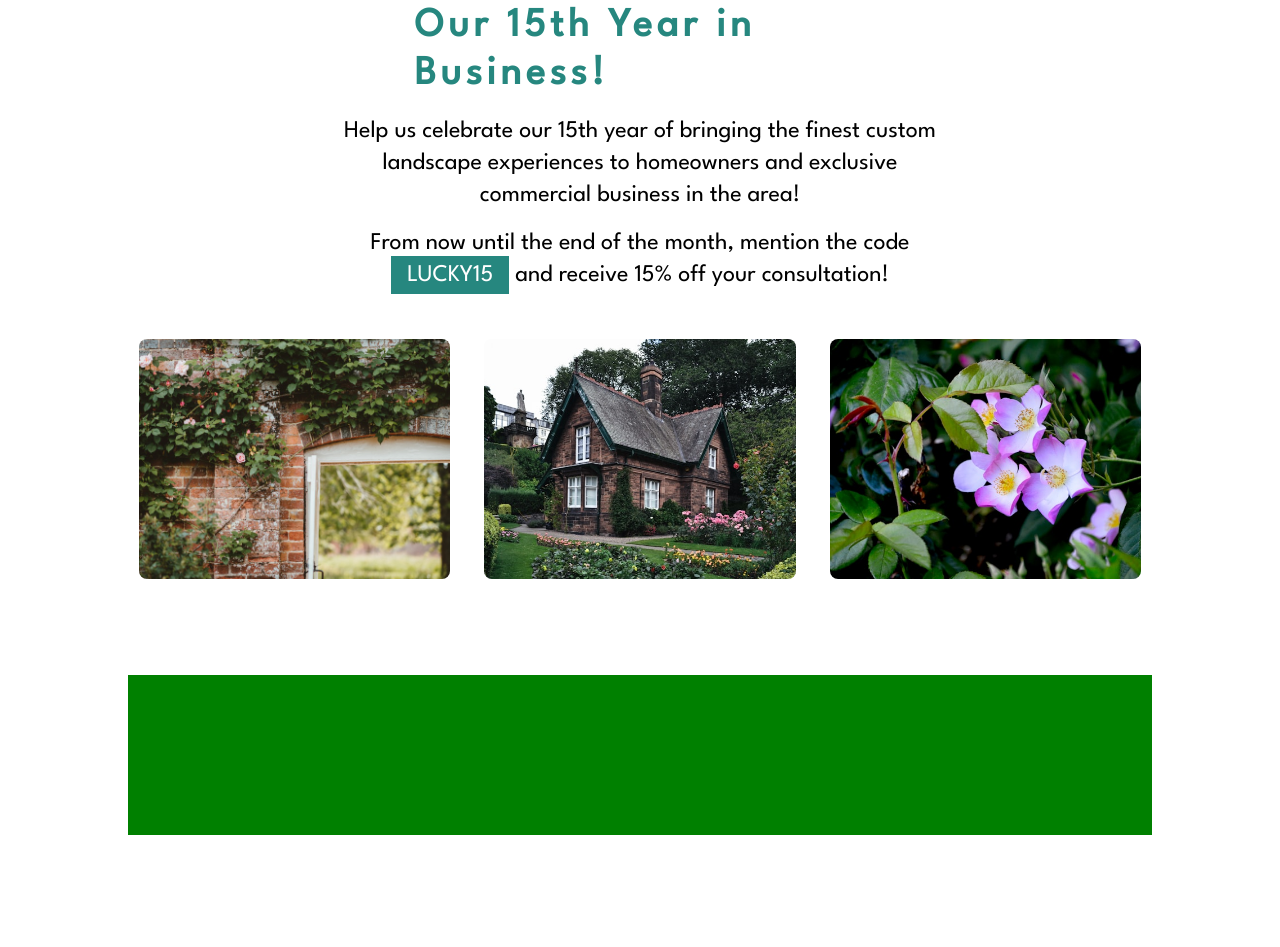
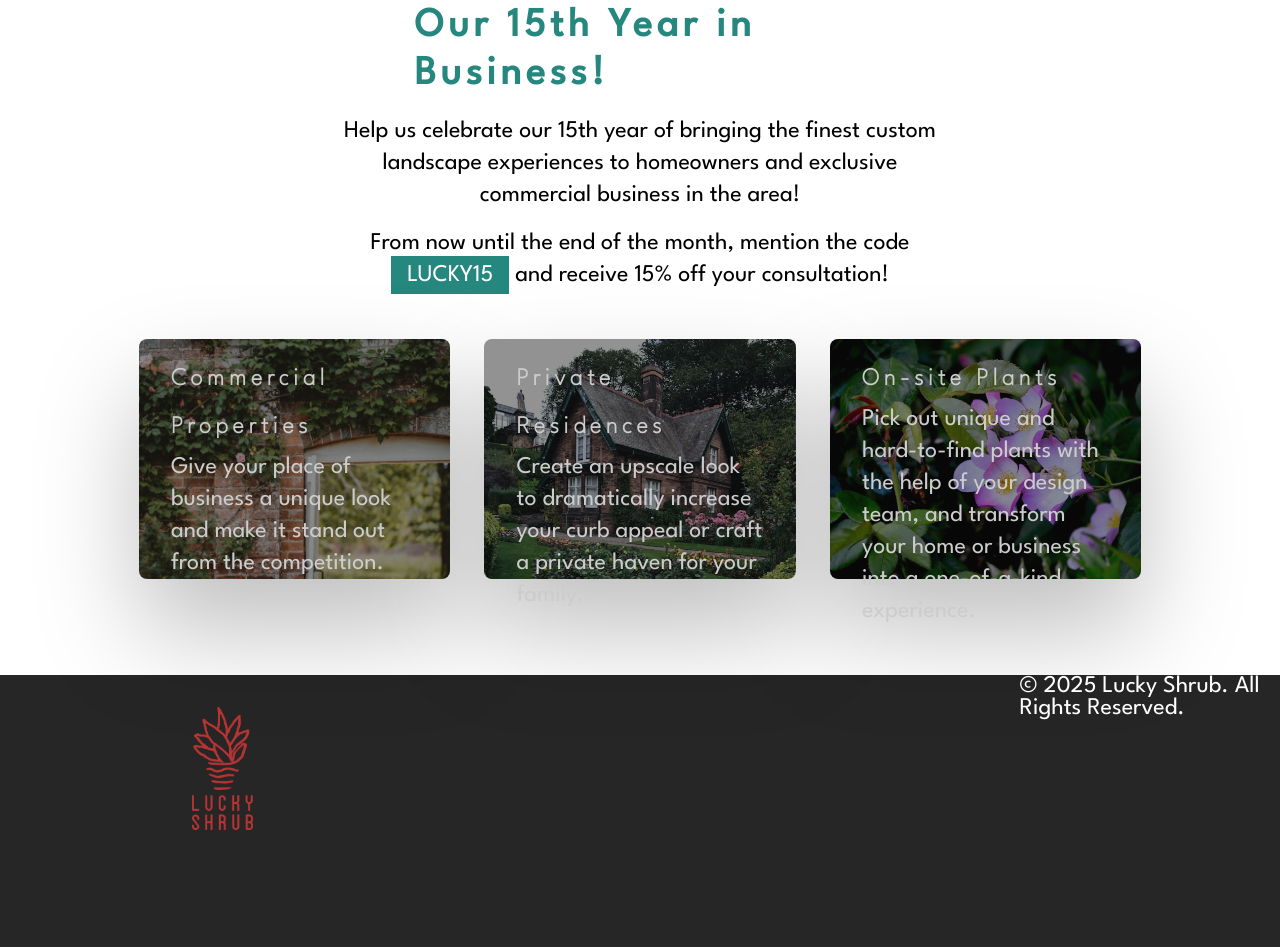
Before and after one commit to rspatz/lucky-shrub, a plain HTML site: page index.html in a window 1280 px wide. Shown: the part 914-1861 px from the top of the page. Before the commit the page ends 1749 px from the top, so only its background shows below. Drawn offline with Linux system fonts and the light colour scheme.

Commit message:
Complete info-cards, header

```diff
--- a/css/style.css
+++ b/css/style.css
@@ -8,6 +8,8 @@
   --red: #b53434;
   --green: #26877f;
   --white: #fff;
+  --black: #000;
+  --light-grey: #ccc;
 }
 
 /***** FONTS *****/
@@ -45,6 +47,13 @@ h2 {
   line-height: 3rem;
 }
 
+h3 {
+  font-family: 'LeagueSpartan-Thin';
+  font-size: 1.5rem;
+  letter-spacing: 0.3rem;
+  line-height: 3rem;
+}
+
 p {
   font-family: 'LeagueSpartan-Regular';
   font-size: 1.5rem;
@@ -70,18 +79,19 @@ p {
 
 .copy {
   width: 60%;
-  margin: 2rem 0 0 2rem;
+  margin: 2rem 0 0 4rem;
 }
 
 .copy h2 {
   color: var(--white);
+  margin-bottom: 0.5rem;
 }
 
 .copy p {
   width: 75%;
   color: var(--white);
   line-height: 2rem;
-  margin-top: 1rem;
+  margin: 1rem 0 2rem 0;
 }
 
 .copy button {
@@ -171,6 +181,7 @@ span {
   background: red;
   margin: 0 auto;
   border-radius: 0.5rem;
+  box-shadow: 0 3.2rem 6.4rem rgba(0, 0, 0, 0.25);
 }
 
 .card-1:hover,
@@ -178,31 +189,49 @@ span {
 .card-3:hover {
   transform: scale(1.1);
   transition: all 0.4s;
-  box-shadow: 0 3.2rem 6.4rem rgba(0, 0, 0, 0.06);
+  box-shadow: 0 3.2rem 6.4rem rgba(0, 0, 0, 0.25);
+}
+
+.card-copy {
+  margin: 1rem 2rem;
+  color: var(--light-grey);
+  line-height: 2rem;
 }
 
 .card-1 {
-  background: url('../img/annie-spratt-cmm7Dcz3ztU-unsplash.jpg');
+  background: linear-gradient(rgba(16, 16, 16, 0.45), rgba(16, 16, 16, 0.45)),
+    url('../img/annie-spratt-cmm7Dcz3ztU-unsplash.jpg');
   background-size: cover;
   background-position: center;
 }
 
 .card-2 {
-  background: url('../img/abby-rurenko-uOYak90r4L0-unsplash.jpg');
+  background: linear-gradient(rgba(16, 16, 16, 0.45), rgba(16, 16, 16, 0.45)),
+    url('../img/abby-rurenko-uOYak90r4L0-unsplash.jpg');
   background-size: cover;
   background-position: center;
 }
 
 .card-3 {
-  background: url('../img/abhishek-jain-Dj5umFUxLps-unsplash.jpg');
+  background: linear-gradient(rgba(16, 16, 16, 0.45), rgba(16, 16, 16, 0.45)),
+    url('../img/abhishek-jain-Dj5umFUxLps-unsplash.jpg');
   background-size: cover;
   background-position: center;
 }
 
 /* Footer */
 .footer {
-  width: 80%;
-  height: 10rem;
-  background: green;
+  display: flex;
+  height: 17rem;
   margin: 0 auto;
+  background-color: #262626;
 }
+
+.footer-logo img {
+  width: 6%;
+  margin: 2rem 0 2rem 12rem;
+}
+
+.copyright p {
+  color: var(--white);
+}
--- a/index.html
+++ b/index.html
@@ -53,15 +53,44 @@
       </section>
 
       <section class="info-cards">
-        <div class="card-1"></div>
-        <div class="card-2"></div>
-        <div class="card-3"></div>
+        <div class="card-1">
+          <div class="card-copy">
+            <h3>Commercial Properties</h3>
+            <p>
+              Give your place of business a unique look and make it stand out
+              from the competition.
+            </p>
+          </div>
+        </div>
+        <div class="card-2">
+          <div class="card-copy">
+            <h3>Private Residences</h3>
+            <p>
+              Create an upscale look to dramatically increase your curb appeal
+              or craft a private haven for your family.
+            </p>
+          </div>
+        </div>
+        <div class="card-3">
+          <div class="card-copy">
+            <h3>On-site Plants</h3>
+            <p>
+              Pick out unique and hard-to-find plants with the help of your
+              design team, and transform your home or business into a
+              one-of-a-kind experience.
+            </p>
+          </div>
+        </div>
       </section>
     </section>
 
     <footer class="footer">
-      <section class="footer-logo"></section>
-      <section class="copyright"></section>
+      <section class="footer-logo">
+        <img src="img/red-logo.png" alt="Red Lucky Shrub footer logo" />
+      </section>
+      <section class="copyright">
+        <p>&copy; 2025 Lucky Shrub. All Rights Reserved.</p>
+      </section>
     </footer>
   </body>
 </html>
```
